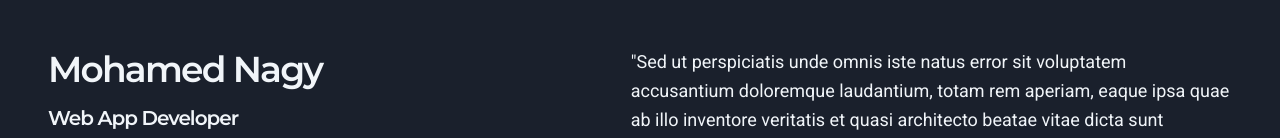
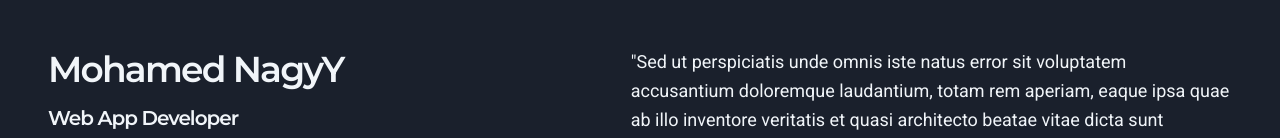
Before and after one commit to devmoenagy/monagy.com, a React (Create React App) app in the folder client/: page / in a window 1280 px wide. Shown: the top 138 px of the page. Built offline with nearby package versions, Linux system fonts and the light colour scheme.

Commit message:
Text Logo

```diff
--- a/client/src/pages/Home.tsx
+++ b/client/src/pages/Home.tsx
@@ -36,7 +36,7 @@ const Home = () => {
         >
           <div>
             <h1>
-              <a href="/">Mohamed Nagy</a>
+              <a href="/">Mohamed NagyY</a>
             </h1>
             <h4 className="mt-3">Web App Developer</h4>
             <p className="mt-4 max-w-xs leading-normal">
```
